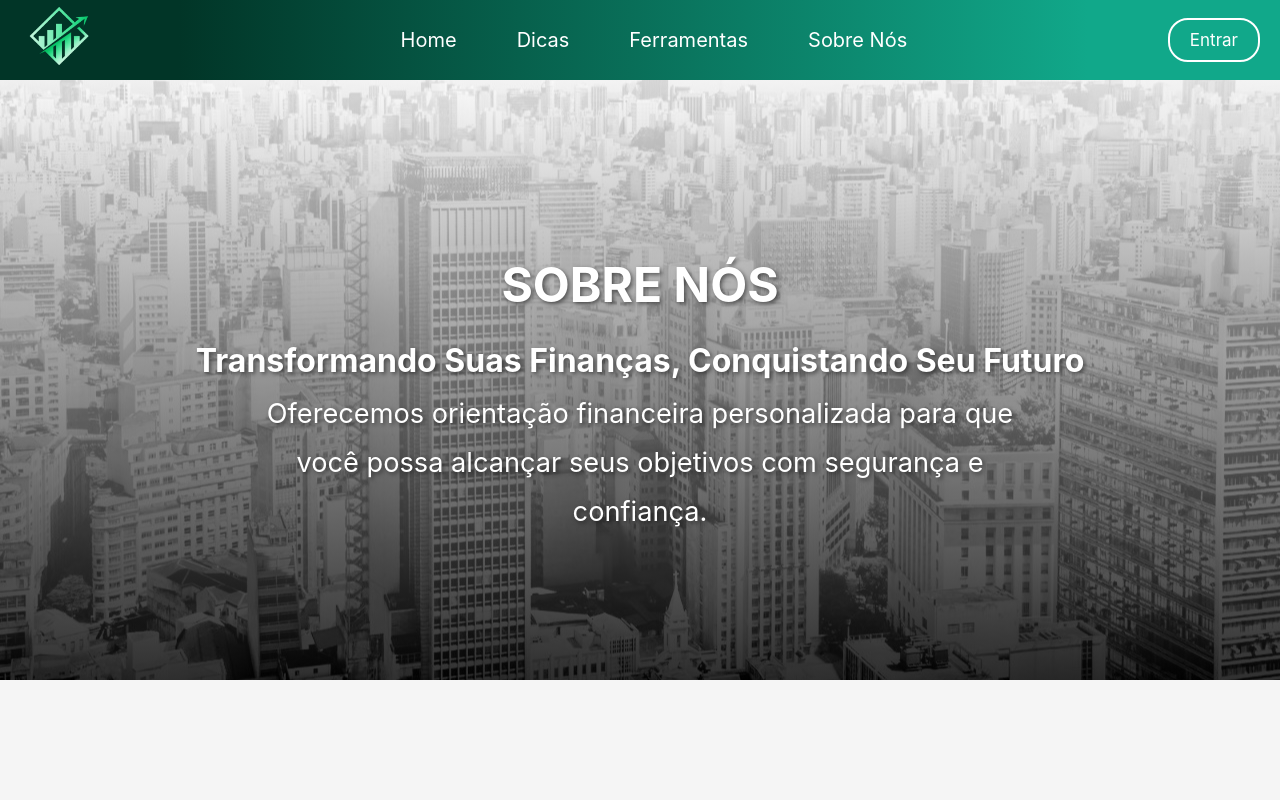
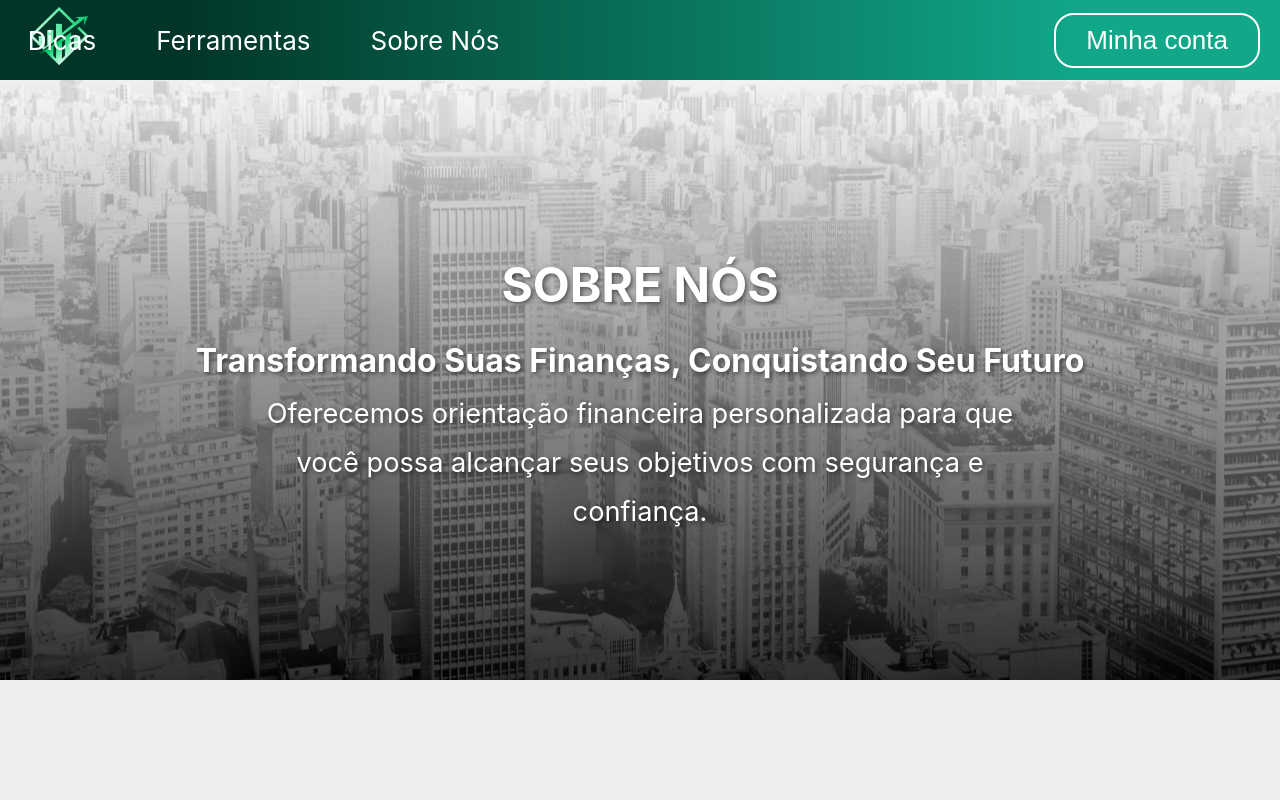
Before and after one commit to 2024-2-NCC2/Projeto5, a React (Create React App) app in the folder src/frontend/entrega 3 - crud/: page /sobre-nos in a window 1280 px wide. Shown: the top 800 px of the page. Built offline with nearby package versions, Linux system fonts and the light colour scheme.

Commit message:
atualização

```diff
--- a/src/frontend/entrega 3 - crud/src/App.js
+++ b/src/frontend/entrega 3 - crud/src/App.js
@@ -47,7 +47,7 @@ function App() {
         <main>
           <Routes>
             <Route path="/" element={<Home />} />
-            <Route path="/registrar" element={<Hero />} />
+            <Route path="/Hero" element={<Hero />} />
             <Route path="/ferramentas" element={<Tools />} />
             <Route path="/dicas" element={<Tips />} />
             <Route path="/sobre-nos" element={<AboutUs />} />
--- a/src/frontend/entrega 3 - crud/src/components/AboutUs.js
+++ b/src/frontend/entrega 3 - crud/src/components/AboutUs.js
@@ -9,7 +9,7 @@ const Container = styled.div`
   text-align: center;
   min-height: 100vh;
   color: #004f42;
-  background-color: #f5f5f5;
+  background-color: #EEEDED;
 `;
 
 const SeparatedSection = styled.div`
@@ -40,7 +40,7 @@ function AboutUs () {
       </SeparatedSection>
 
       <SeparatedSection>
-        <Botao texto="Faça sua inscrição"><NavLink href="/">Minha conta</NavLink></Botao>
+        <Botao texto="Faça sua inscrição"><NavLink href="/Hero">Minha conta</NavLink></Botao>
       </SeparatedSection>
 
         <Objetivo />
--- a/src/frontend/entrega 3 - crud/src/components/Button.js
+++ b/src/frontend/entrega 3 - crud/src/components/Button.js
@@ -24,7 +24,7 @@ const Botao = ({ texto }) => {
   const navigate = useNavigate();
 
   const handleClick = () => {
-    navigate('/');
+    navigate('/Hero');
   };
 
   return <StyledButton onClick={handleClick}>{texto}</StyledButton>;
--- a/src/frontend/entrega 3 - crud/src/components/Header.js
+++ b/src/frontend/entrega 3 - crud/src/components/Header.js
@@ -1,4 +1,93 @@
-import React, { useEffect, useState } from 'react';
+// import React, { useEffect, useState } from 'react';
+// import styled from 'styled-components';
+
+// const HeaderContainer = styled.header`
+//   display: flex;
+//   justify-content: space-between;
+//   align-items: center;
+//   padding: 10px 20px;
+//   background: linear-gradient(90deg, #013527 14%, #11a88a 85%);
+//   box-shadow: 0 2px 5px rgba(0, 0, 0, 0.2);
+//   height: 80px;
+// `;
+
+// const Logo = styled.div`
+//   img {
+//     width: 80px;
+//   }
+// `;
+
+// const Nav = styled.nav`
+//   flex: 1;
+// `;
+
+// const NavLinks = styled.ul`
+//   list-style: none;
+//   display: flex;
+//   justify-content: center;
+//   gap: 40px;
+// `;
+
+// const NavLink = styled.a`
+//   color: white;
+//   text-decoration: none;
+//   font-size: 20px;
+//   padding: 5px 10px;
+//   transition: color 0.3s, background-color 0.3s;
+
+//   &:hover {
+//     color: #004f42;
+//   }
+// `;
+
+// const MinhaContaButton = styled.a`
+//   background-color: transparent;
+//   border: 2px solid white;
+//   color: white;
+//   padding: 10px 20px;
+//   cursor: pointer;
+//   border-radius: 20px;
+//   transition: all 0.3s ease;
+//   font-size: 17px;
+//   text-decoration: none;
+
+//   &:hover {
+//     background-color: #fff;
+//     color: #004f42;
+//   }
+// `;
+
+// function Header() {
+//   const [isLoggedIn, setIsLoggedIn] = useState(false);
+
+//   useEffect(() => {
+//     const token = localStorage.getItem('token');
+//     setIsLoggedIn(!!token);
+//   }, []);
+
+//   return (
+//     <HeaderContainer>
+//       <Logo>
+//         <img src="/logo.jpeg" alt="Sua Logo" />
+//       </Logo>
+//       <Nav>
+//         <NavLinks>
+//           <li><NavLink href="/">Home</NavLink></li>
+//           <li><NavLink href="/dicas">Dicas</NavLink></li>
+//           <li><NavLink href="/ferramentas">Ferramentas</NavLink></li>
+//           <li><NavLink href="/sobre-nos">Sobre Nós</NavLink></li>
+//         </NavLinks>
+//       </Nav>
+//       <MinhaContaButton href={isLoggedIn ? "/user" : "/login"}>
+//         {isLoggedIn ? "Minha Conta" : "Entrar"}
+//       </MinhaContaButton>
+//     </HeaderContainer>
+//   );
+// }
+
+// export default Header;
+
+import React from 'react';
 import styled from 'styled-components';
 
 const HeaderContainer = styled.header`
@@ -22,6 +111,7 @@ const Nav = styled.nav`
 `;
 
 const NavLinks = styled.ul`
+  margin-left: -800px;
   list-style: none;
   display: flex;
   justify-content: center;
@@ -31,7 +121,7 @@ const NavLinks = styled.ul`
 const NavLink = styled.a`
   color: white;
   text-decoration: none;
-  font-size: 20px;
+  font-size: 26px;
   padding: 5px 10px;
   transition: color 0.3s, background-color 0.3s;
 
@@ -40,7 +130,7 @@ const NavLink = styled.a`
   }
 `;
 
-const MinhaContaButton = styled.a`
+const MinhaContaButton = styled.button`
   background-color: transparent;
   border: 2px solid white;
   color: white;
@@ -49,7 +139,6 @@ const MinhaContaButton = styled.a`
   border-radius: 20px;
   transition: all 0.3s ease;
   font-size: 17px;
-  text-decoration: none;
 
   &:hover {
     background-color: #fff;
@@ -58,13 +147,6 @@ const MinhaContaButton = styled.a`
 `;
 
 function Header() {
-  const [isLoggedIn, setIsLoggedIn] = useState(false);
-
-  useEffect(() => {
-    const token = localStorage.getItem('token');
-    setIsLoggedIn(!!token);
-  }, []);
-
   return (
     <HeaderContainer>
       <Logo>
@@ -78,9 +160,7 @@ function Header() {
           <li><NavLink href="/sobre-nos">Sobre Nós</NavLink></li>
         </NavLinks>
       </Nav>
-      <MinhaContaButton href={isLoggedIn ? "/user" : "/login"}>
-        {isLoggedIn ? "Minha Conta" : "Entrar"}
-      </MinhaContaButton>
+      <MinhaContaButton><NavLink href="/Hero">Minha conta</NavLink></MinhaContaButton>
     </HeaderContainer>
   );
 }
--- a/src/frontend/entrega 3 - crud/src/components/Home.js
+++ b/src/frontend/entrega 3 - crud/src/components/Home.js
@@ -28,7 +28,7 @@ const MainContent = styled.main`
 const Section = styled.section`
   padding: 60px 130px;
   text-align: center;
-  background-color: #ffffff;
+  background-color: #EEEDED;
   border-radius: 10px;
   box-shadow: 0 4px 8px rgba(0, 0, 0, 0.1);
 `;
@@ -315,9 +315,9 @@ function Home() {
 
             <ServiceBlock>
               <ServiceTextLast>
-                <ServiceTitle>DICAS PRATICAS PARA VOCÊ!</ServiceTitle>
-                <ServiceDescriptionLast>Aprenda estratégias simples e eficazes para administrar melhor seu dinheiro e alcançar seus objetivos financeiros.</ServiceDescriptionLast>
-                <EnterButtonLast to="/dicas">Dicas</EnterButtonLast>
+                <ServiceTitle> OTIMIZE SEUS GASTOS!</ServiceTitle>
+                <ServiceDescriptionLast>Utilize nossa calculadora para Otimização de Gastos ou Redução de Dívidas.</ServiceDescriptionLast>
+                <EnterButtonLast to="/calculadora">Calculadora</EnterButtonLast>
               </ServiceTextLast>
               <ServiceImage src={handsStackingCoins} alt="Mãos empilhando moedas" />
             </ServiceBlock>
--- a/src/frontend/entrega 3 - crud/src/components/Tips.js
+++ b/src/frontend/entrega 3 - crud/src/components/Tips.js
@@ -5,7 +5,7 @@ import { FaChartLine, FaCoins, FaSuitcase, FaBalanceScale, FaFileAlt, FaGlobe, F
 
 const TipsContainer = styled.div`
   min-height: 100vh;
-  background-color: #f5f5f5;
+  background-color: #EEEDED;
   display: flex;
   flex-direction: column;
 `;
--- a/src/frontend/entrega 3 - crud/src/components/Tools.js
+++ b/src/frontend/entrega 3 - crud/src/components/Tools.js
@@ -12,7 +12,7 @@ const Container = styled.div`
   text-align: center;
   min-height: 100vh;
   color: #333;
-  background-color: #f5f5f5;
+  background-color: #EEEDED;
 `;
 
 const Section = styled.section`
```
